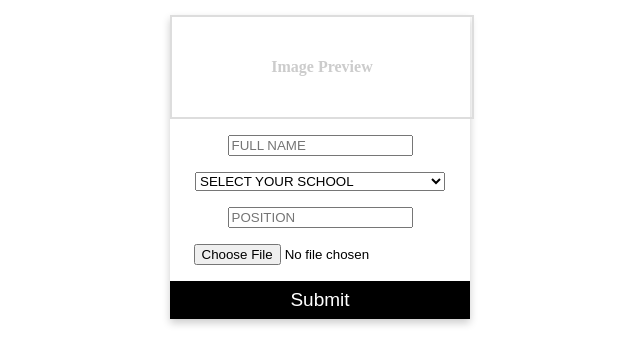
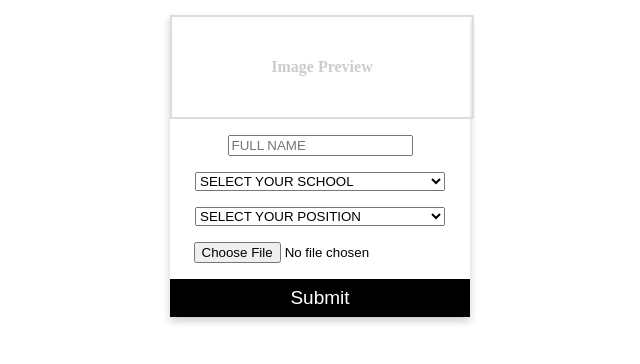
Before and after one commit to nationalgrasagsenate/nationalgrasagsenate.github.io, a plain HTML site: page index.html in a window 1280 px wide. Shown: the whole page, without its empty margins (320-960 px from the left). Drawn offline with Linux system fonts and the light colour scheme.

Commit message:
Update index.html
MADE THE POSITIONS A DROPDOWN INSTEAD

```diff
--- a/index.html
+++ b/index.html
@@ -89,12 +89,20 @@
     <option value="UPS">UNIVERSITY OF PROFESSIONAL STUDIES</option>
     <option value="TTI">TAKORADI TECHNICAL UNIVERSITY</option>
   </select>
+</P>
 
+<P>
+  <select name="position" id="position" style="width: 250px;">
+    <option value="">SELECT YOUR POSITION</option>
+    <option value="pres">PRESIDENT</option>
+    <option value="sec">SECRETARY</option>
+    <option value="treas">TREASURER</option>
+    <option value="org">ORGANISING SECRETARY</option>
+    <option value="gen">GENDER COMMISSIONER</option>
+    <option value="eld">ELDER STATESMAN</option>
 
-
+  </select>
 </P>
-<p><input name="position" id="position" type="text" placeholder="POSITION" required></p>
-
 
 </form>
 <input required id="attach" name="attach" type="file"/>
```
